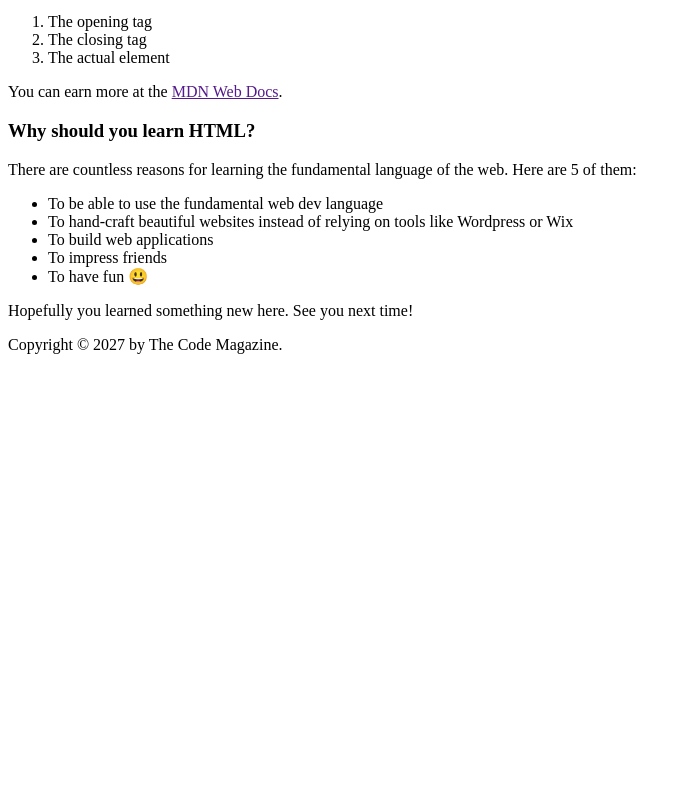
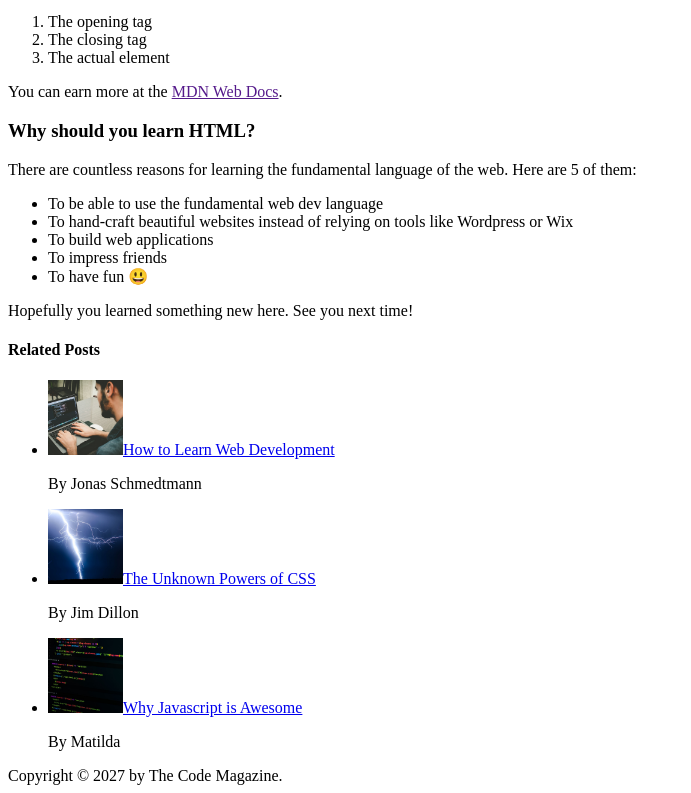
Before and after one commit to alinawaz04/Build-Responsive-Real-World-Websites-with-HTML-and-CSS, a plain HTML site: page 02-HTML-Fundamentals/index.html in a window 1280 px wide. Shown: the part 690-1483 px from the top of the page, without its empty margins (0-691 px from the left). Before the commit the page ends 1052 px from the top, so only its background shows below. Drawn offline with Linux system fonts and the light colour scheme.

Commit message:
complete challenge

```diff
--- a/02-HTML-Fundamentals/index.html
+++ b/02-HTML-Fundamentals/index.html
@@ -21,9 +21,9 @@
     <article>
       <header>
         <h2>The Basic Language of the Web: HTML</h2>
-        <img src="laura-jones.jpg" alt="Laura Jones" height="50" />
+        <img src="imgs/laura-jones.jpg" alt="Laura Jones" height="50" />
         <p>Posted by <strong>Laura Jones</strong> on Monday, June 21st 2027</p>
-        <img src="post-img.jpg" alt="HTML code" height="200" width="500" />
+        <img src="imgs/post-img.jpg" alt="HTML code" height="200" width="500" />
       </header>
 
       <p>
@@ -79,6 +79,36 @@
       <p>Hopefully you learned something new here. See you next time!</p>
     </article>
 
+    <aside>
+      <h4>Related Posts</h4>
+
+      <ul>
+        <li>
+          <img src="imgs/related-1.jpg" alt="man coding" width="75" /><a
+            href="#"
+            >How to Learn Web Development</a
+          >
+          <p>By Jonas Schmedtmann</p>
+        </li>
+
+        <li>
+          <img src="imgs/related-2.jpg" alt="man coding" width="75" /><a
+            href="#"
+            >The Unknown Powers of CSS</a
+          >
+          <p>By Jim Dillon</p>
+        </li>
+
+        <li>
+          <img src="imgs/related-3.jpg" alt="man coding" width="75" /><a
+            href="#"
+            >Why Javascript is Awesome</a
+          >
+          <p>By Matilda</p>
+        </li>
+      </ul>
+    </aside>
+
     <footer>Copyright &copy; 2027 by The Code Magazine.</footer>
   </body>
 </html>
```
Also changed, not shown: 02-HTML-Fundamentals/imgs/challenges.jpg (renamed from 02-HTML-Fundamentals/challenges.jpg), 02-HTML-Fundamentals/imgs/laura-jones.jpg (renamed from 02-HTML-Fundamentals/laura-jones.jpg), 02-HTML-Fundamentals/imgs/post-img.jpg (renamed from 02-HTML-Fundamentals/post-img.jpg), 02-HTML-Fundamentals/imgs/related-1.jpg (renamed from 02-HTML-Fundamentals/related-1.jpg), 02-HTML-Fundamentals/imgs/related-2.jpg (renamed from 02-HTML-Fundamentals/related-2.jpg), 02-HTML-Fundamentals/imgs/related-3.jpg (renamed from 02-HTML-Fundamentals/related-3.jpg).
